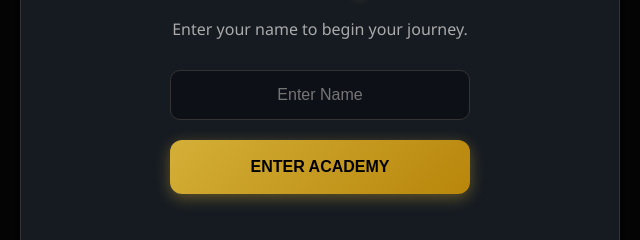
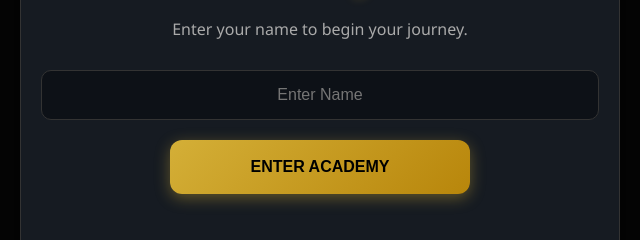
Before and after one commit to MirLab-1/academy-portal, a website: page index.html in a window 1280 px wide. Shown: the part 288-528 px from the top of the page, 320-960 px from the left. Drawn offline with nearby package versions, Linux system fonts and the light colour scheme; no server answers.

Commit message:
Update index.html

```diff
--- a/index.html
+++ b/index.html
@@ -66,7 +66,7 @@
             <h1 style="color: var(--gold); font-size: 32px; margin-bottom: 5px; text-shadow: 0 2px 10px rgba(212, 175, 55, 0.3);">The Knowledge Portal</h1>
             <p style="color: #aaa; margin-bottom: 30px;">Enter your name to begin your journey.</p>
 
-            <input type="text" id="username-input" placeholder="Enter Name" style="width: 100%; max-width: 300px; padding: 15px; border-radius: 10px; border: 1px solid #333; background: #0d1117; color: white; font-size: 16px; margin-bottom: 20px; text-align: center;">
+            <input type="text" id="username-input" placeholder="Enter Name" style="width: 100%; padding: 15px; border-radius: 10px; border: 1px solid #333; background: #0d1117; color: white; font-size: 16px; margin-bottom: 20px; text-align: center;">
             <button class="option-btn" onclick="registerUser()" style="background: linear-gradient(135deg, var(--gold), #b8860b); color: black; font-weight: bold; border: none; box-shadow: 0 4px 15px rgba(212, 175, 55, 0.4); max-width: 300px;">ENTER ACADEMY</button>
         </div>
     </div>
```
